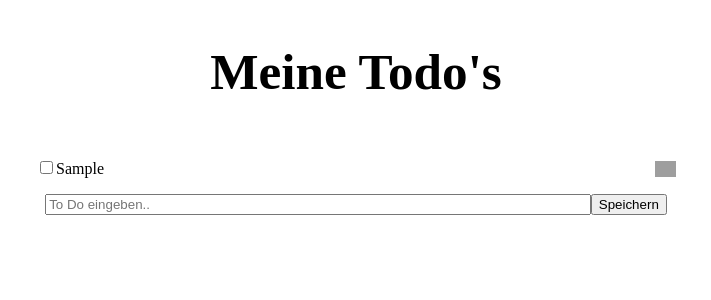
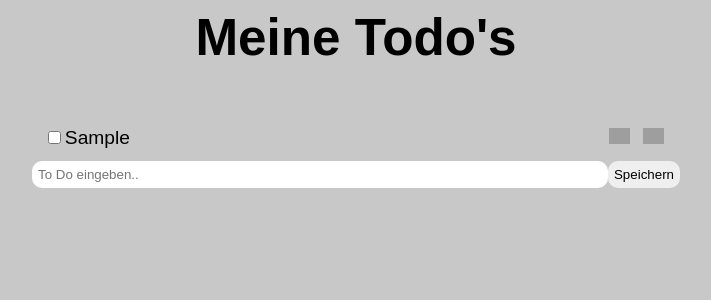
Before and after one commit to Elisaatnam/ToDoList-React, a React (Vite) app: page / in a window 1280 px wide. Both pictures are taken after typing "Sample" into the empty fields and a click on the button "Speichern". Shown: the top 300 px of the page, without its empty margins (284-995 px from the left). Built offline with nearby package versions, Linux system fonts and the light colour scheme; grey boxes are pictures that could not be loaded.

Commit message:
added edit function

```diff
--- a/src/App.css
+++ b/src/App.css
@@ -1,5 +1,14 @@
+* {
+	margin: 0;
+	padding: 0;
+	box-sizing: border-box;
+}
+
 section {
+	min-height: 100vh;
 	text-align: center;
+	font-family: sans-serif;
+	background-color: rgba(128, 128, 128, 0.432);
 }
 article {
 	display: flex;
@@ -9,15 +18,21 @@ article {
 
 h1 {
 	font-size: 4vw;
+	margin-bottom: 5vh;
+	padding: 1vh;
 }
 
 .to-do-p {
 	display: inline-block;
+	margin-left: 0.3vw;
+	font-size: 1.5vw;
 }
 
-.waste {
+.waste,
+.edit {
 	height: 2vh;
 	width: auto;
+	margin-left: 1vw;
 }
 
 .single-to-do-div {
@@ -25,8 +40,46 @@ h1 {
 	display: flex;
 	justify-content: space-between;
 	align-items: center;
+	padding: 1.5vh;
 }
 
 .to-to-input {
-	width: 42vw;
+	width: 45vw;
+	padding: 0.75vh;
+	border-radius: 10px;
+	border: none;
 }
+
+button {
+	padding: 0.75vh;
+	border-radius: 10px;
+	border: none;
+}
+
+/* Edit Section */
+
+.edit-section {
+	position: absolute;
+	top: 0;
+	left: 0;
+	right: 0;
+	bottom: 0;
+	background-color: rgba(196, 196, 196, 0.695);
+	display: flex;
+	justify-content: center;
+	align-items: center;
+	height: 100vh;
+}
+
+.edit-section .inner {
+	background-color: gray;
+	display: flex;
+	flex-direction: column;
+	gap: 10px;
+	padding: 50px;
+	border-radius: 10px;
+}
+
+.edit-section .inner input {
+	padding: 1vh;
+}
--- a/src/App.jsx
+++ b/src/App.jsx
@@ -1,14 +1,29 @@
 import "./App.css";
 import ToDoList from "./components/ToDoList";
-import { ListeninhaltContext } from "./context/Context";
+import {
+	ListeninhaltContext,
+	OpenEditorContext,
+	UpdateTextContext,
+	UpdateIndexContext,
+} from "./context/Context";
 import { useState } from "react";
 
 function App() {
 	const [alleToDos, setAlleToDos] = useState([]); // Zustand für die Liste der Todos und die Funktion, um sie zu aktualisieren
+	const [openEditor, setOpenEditor] = useState(false);
+	const [updateText, setUpdateText] = useState("");
+	const [updateIndex, setUpdateIndex] = useState("");
+
 	return (
-		<ListeninhaltContext.Provider value={{ alleToDos, setAlleToDos }}>
-			<ToDoList />
-		</ListeninhaltContext.Provider>
+		<UpdateIndexContext.Provider value={{ updateIndex, setUpdateIndex }}>
+			<UpdateTextContext.Provider value={{ updateText, setUpdateText }}>
+				<OpenEditorContext.Provider value={{ openEditor, setOpenEditor }}>
+					<ListeninhaltContext.Provider value={{ alleToDos, setAlleToDos }}>
+						<ToDoList />
+					</ListeninhaltContext.Provider>
+				</OpenEditorContext.Provider>
+			</UpdateTextContext.Provider>
+		</UpdateIndexContext.Provider>
 	);
 }
 
--- a/src/components/SingleToDo.jsx
+++ b/src/components/SingleToDo.jsx
@@ -1,9 +1,14 @@
 import { useContext, useState } from "react";
-import { ListeninhaltContext } from "../context/Context";
+import {
+	ListeninhaltContext,
+	OpenEditorContext,
+	UpdateIndexContext,
+} from "../context/Context";
 
 const SingleToDo = props => {
 	const { alleToDos, setAlleToDos } = useContext(ListeninhaltContext); // Zugriff auf den Zustand der Todos und die Funktion, um sie zu aktualisieren
-
+	const { openEditor, setOpenEditor } = useContext(OpenEditorContext);
+	const { updateIndex, setUpdateIndex } = useContext(UpdateIndexContext);
 	const [istErledigt, setIstErledigt] = useState(false); // Zustand, um den Erledigt-Status des Todos zu verfolgen
 
 	const erledigt = () => {
@@ -13,6 +18,11 @@ const SingleToDo = props => {
 	const deleteToDo = id => {
 		const neueListe = alleToDos.filter((todo, index) => index !== id); // Filtern der Todos, um das zu löschende Todo anhand des Index auszuschließen
 		setAlleToDos(neueListe); // Aktualisierung des Zustands mit der neuen Liste der Todos
+	};
+
+	const open = index => {
+		setOpenEditor(true);
+		setUpdateIndex(props.index);
 	};
 
 	return (
@@ -27,6 +37,15 @@ const SingleToDo = props => {
 						{props.einzelnesToDoProp}
 					</p>
 				</div>
+				<div>
+					<img
+						className='edit'
+						onClick={() => open(props.index)}
+						width='50'
+						height='50'
+						src='https://img.icons8.com/ios/50/create-new.png'
+						alt='create-new'
+					/>
 
 					<img
 						className='waste'
@@ -37,6 +56,7 @@ const SingleToDo = props => {
 						alt='waste'
 					/>
 				</div>
+			</div>
 		</article>
 	);
 };
--- a/src/components/ToDoList.jsx
+++ b/src/components/ToDoList.jsx
@@ -1,14 +1,58 @@
 import { useContext } from "react";
 import SingleToDo from "./SingleToDo";
 import AddToDo from "./AddToDo";
-import { ListeninhaltContext } from "../context/Context";
+import {
+	ListeninhaltContext,
+	OpenEditorContext,
+	UpdateTextContext,
+	UpdateIndexContext,
+} from "../context/Context";
 
 const ToDoList = () => {
-	const { alleToDos } = useContext(ListeninhaltContext); // Zugriff auf den Zustand der Todos über den Context
+	const { alleToDos, setAlleToDos } = useContext(ListeninhaltContext); // Zugriff auf den Zustand der Todos über den Context
+	const { openEditor, setOpenEditor } = useContext(OpenEditorContext);
+	const { updateText, setUpdateText } = useContext(UpdateTextContext);
+	const { updateIndex, setUpdateIndex } = useContext(UpdateIndexContext);
+
+	const editText = () => {
+		if (updateText !== "") {
+			const updatedTodos = alleToDos.map((todo, index) =>
+				index === updateIndex ? { ...todo, beschreibung: updateText } : todo,
+			);
+			setAlleToDos(updatedTodos);
+			setOpenEditor(false);
+			setUpdateText("");
+		} else {
+			alert("Bitte Änderungen eingeben");
+		}
+	};
+
+	const abbrechen = () => {
+		setOpenEditor(false);
+		// Löscht string der schon in iputfeld war.
+		setUpdateText("");
+	};
 
 	return (
 		<section>
 			<h1>Meine Todo's</h1>
+			<section
+				className='edit-section'
+				style={openEditor ? { display: "flex" } : { display: "none" }}
+			>
+				<div className='inner'>
+					<label htmlFor='edit'>Edit Todo:</label>
+					<input
+						id='edit'
+						value={updateText}
+						onChange={e => setUpdateText(e.target.value)}
+						placeholder='Edit your Todo title'
+						type='text'
+					/>
+					<button onClick={editText}>Done</button>
+					<button onClick={abbrechen}>Abbrechen</button>
+				</div>
+			</section>
 			{alleToDos.map((einzelnesToDo, index) => (
 				<SingleToDo
 					einzelnesToDoProp={einzelnesToDo.beschreibung}
--- a/src/context/Context.jsx
+++ b/src/context/Context.jsx
@@ -1,3 +1,9 @@
 import { createContext } from "react";
 
 export const ListeninhaltContext = createContext();
+
+export const OpenEditorContext = createContext();
+
+export const UpdateTextContext = createContext();
+
+export const UpdateIndexContext = createContext();
```
Lines whose indentation alone changed are shown as unchanged.
